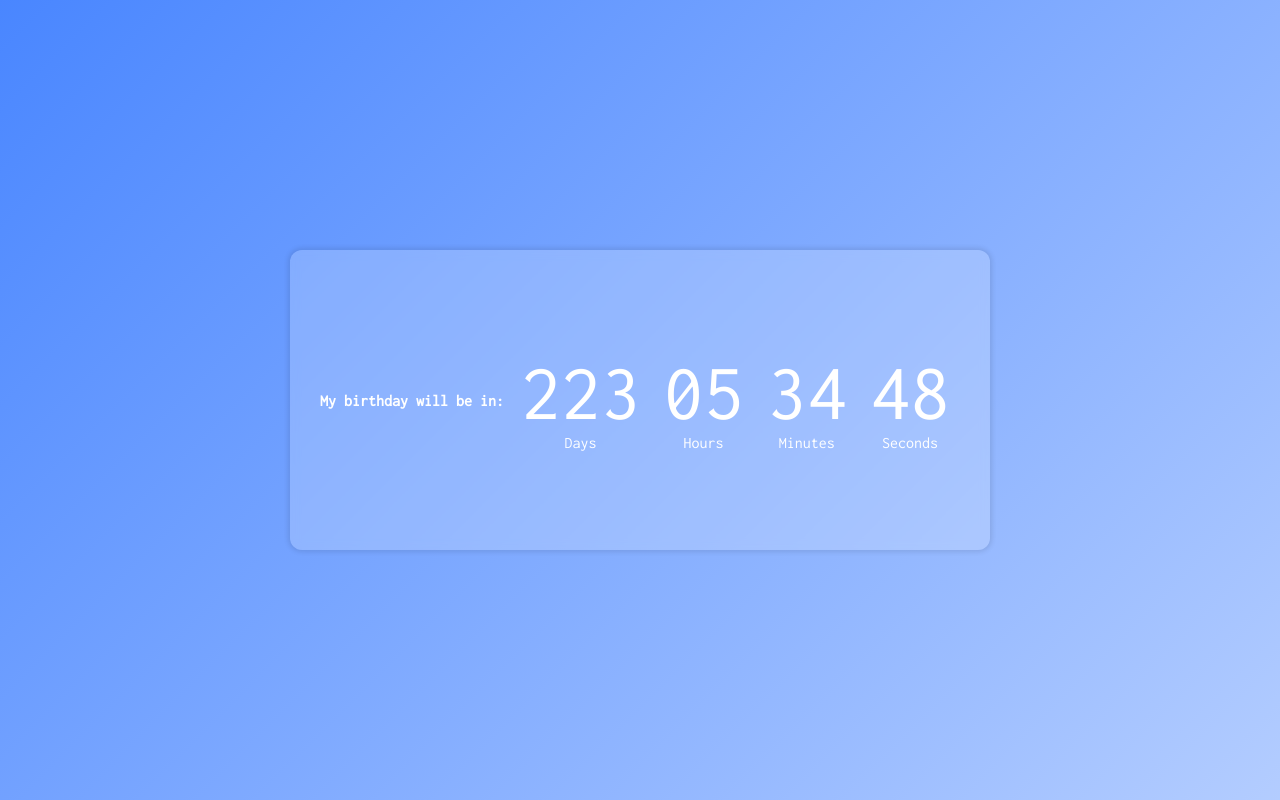
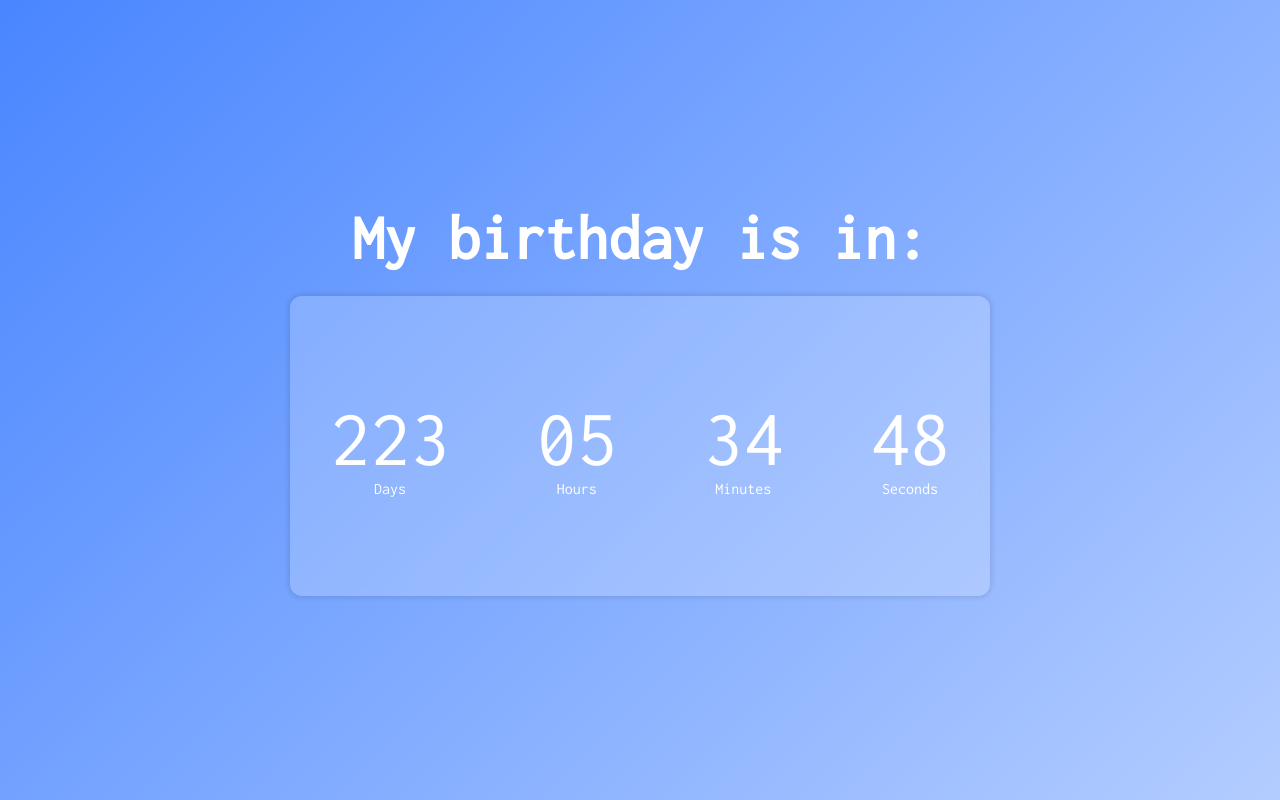
Before and after one commit to Aonarro/Aonarro-Timer, a plain HTML site: page index.html in a window 1280 px wide. Drawn offline with Linux system fonts and the light colour scheme.

Commit message:
last change1s

```diff
--- a/css/style.css
+++ b/css/style.css
@@ -15,6 +15,7 @@ body {
 	animation: gradient 15s ease infinite;
 	height: 100vh;
     display: flex;
+    flex-direction: column;
     justify-content: center;
     align-items: center;
 }
@@ -37,13 +38,14 @@ body {
     align-items: center;
     flex-direction: row;
     width: 700px;
-    height: 300px;
+    min-height: 300px;
     background: rgba(255, 255, 255, 0.2);
     backdrop-filter: blur(5px);
     -webkit-backdrop-filter: blur(5px);
     border-radius: 12px;
     box-shadow: 0 0 5px 2px rgba(0, 0, 0, 0.1);
-    padding: 0 30px;
+    padding:  30px;
+    margin-top: 25px;
 }
 
 .timer-container .timer-container-item {
@@ -57,3 +59,7 @@ body {
 .timer-container .timer-container-item div {
     font-size: 5rem;
 }
+
+.title {
+    font-size: 4rem;
+}
--- a/index.html
+++ b/index.html
@@ -4,15 +4,12 @@
     <meta charset="UTF-8">
     <meta http-equiv="X-UA-Compatible" content="IE=edge">
     <meta name="viewport" content="width=device-width, initial-scale=1.0">
-    <link rel="stylesheet" href="css/style.css">
+    <link rel="stylesheet" href="/css/style.css">
     <title>Aonarro-Timer</title>
 </head>
 <body>
+    <h1 class="title">My birthday is in:</h1>
     <div class="timer-container">
-        <h1 class="title">My birthday will be in:</h1>
-        <div class="timer-container-wrapper">
-
-        </div>
         <div class="timer-container-item">
             <div id="days">0</div>
             <span>Days</span>
@@ -31,6 +28,6 @@
         </div>
     </div>
 
-    <script src="js/script.js"></script>
+    <script src="/js/script.js"></script>
 </body>
 </html>
```
